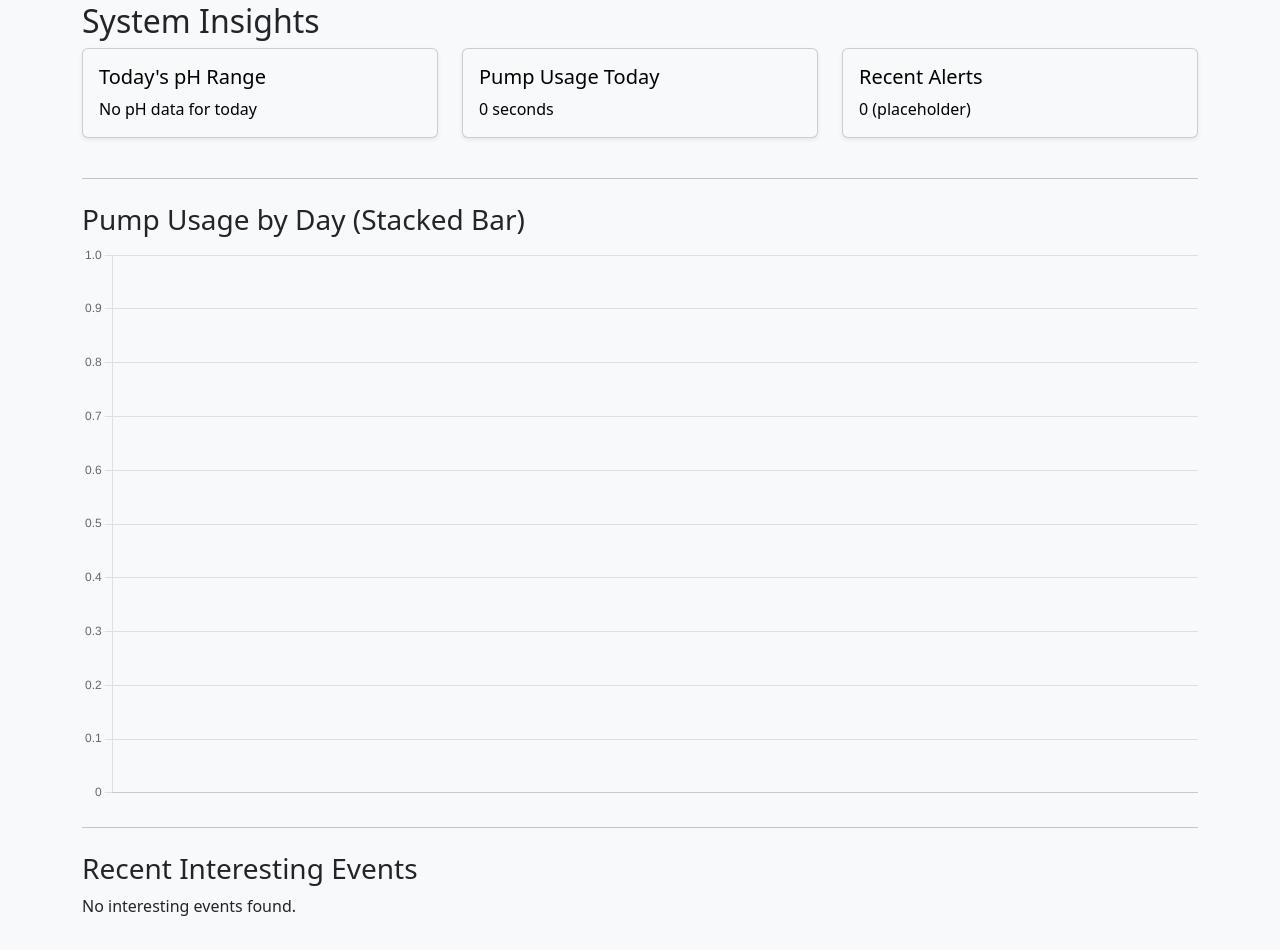
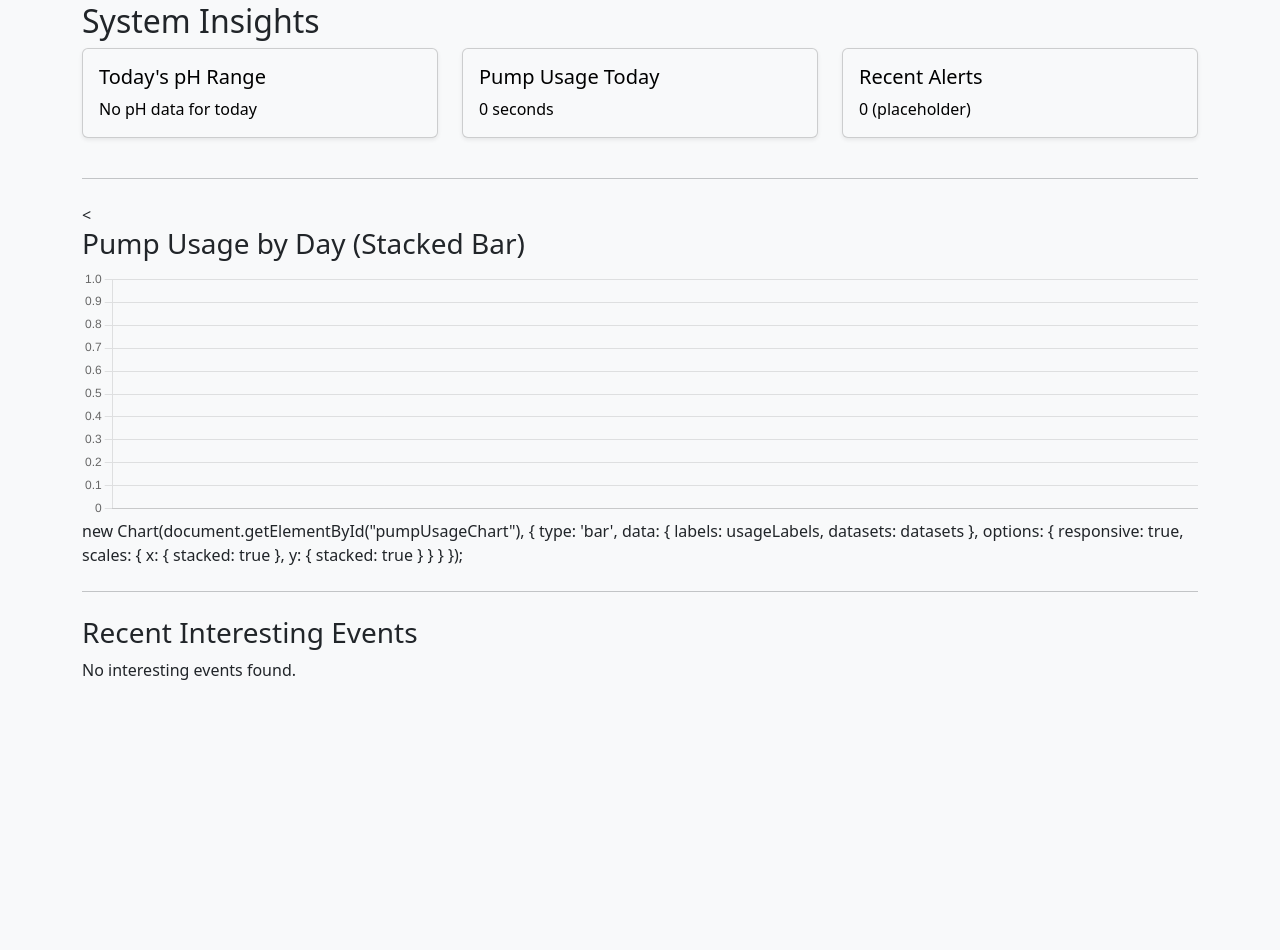
Before and after one commit to Regarnys/hydroponic-controller, a Flask app: page /dashboard in a window 1280 px wide, after a click on "Insights". Shown: the part 144-1094 px from the top of the page. After the commit the page ends 824 px from the top, so only its background shows below. Run offline with Flask 3, Linux system fonts and the light colour scheme.

Commit message:
Update dashboard.html

```diff
--- a/templates/dashboard.html
+++ b/templates/dashboard.html
@@ -13,6 +13,11 @@
     .chart-canvas {
       max-width: 100%;
       height: 400px;
+    .small-chart {
+      height: 200px !important;  /* Reduce height */
+      max-width: 100%;
+}
+
     }
     /* We'll make the usage chart smaller to match the rest */
     .usage-canvas {
@@ -181,9 +186,11 @@
 
       <hr class="my-4">
 
-      <h3>Pump Usage by Day (Stacked Bar)</h3>
-      <!-- We use .usage-canvas for smaller height -->
-      <canvas id="pumpUsageChart" class="usage-canvas"></canvas>
+      <<h3>Pump Usage by Day (Stacked Bar)</h3>
+<div style="width: 100%; height: 250px;">  <!-- Wrapper to constrain height -->
+  <canvas id="pumpUsageChart" class="small-chart"></canvas>
+</div>
+
 <script>
   let usageData = {{ usage_bar_data|tojson }};
   let pumpNames = {{ all_pumps|tojson }};
@@ -199,6 +206,28 @@
       stack: "pumpStack"
     };
   });
+
+  new Chart(document.getElementById("pumpUsageChart"), {
+    type: 'bar',
+    data: {
+      labels: usageLabels,
+      datasets: datasets
+    },
+    options: {
+      responsive: true,
+      maintainAspectRatio: false,  // Disable default behavior
+      scales: {
+        x: { stacked: true },
+        y: { stacked: true }
+      },
+      plugins: {
+        legend: {
+          position: "top"
+        }
+      }
+    }
+  });
+</script>
 
         new Chart(document.getElementById("pumpUsageChart"), {
           type: 'bar',
```
Lines whose indentation alone changed are shown as unchanged.
